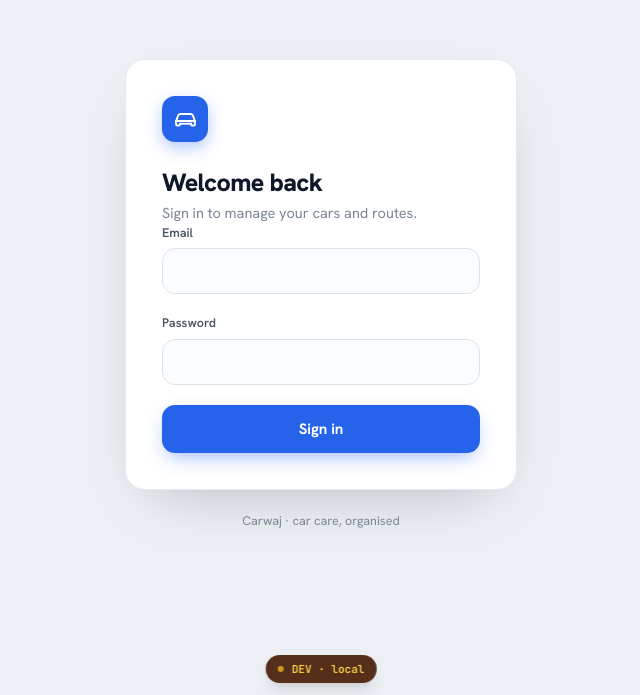
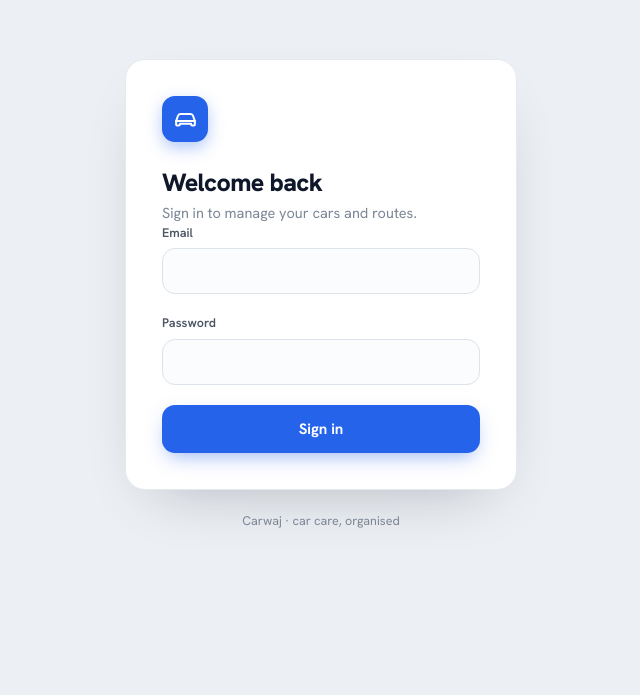
Before and after one commit to smartinezfon/carwaj, a Next.js app: page /login in a window 1280 px wide. Shown: the part 105-800 px from the top of the page, without its empty margins (319-959 px from the left). Built offline with nearby package versions, Linux system fonts and the light colour scheme; no server answers.

Commit message:
Fix dev banner: detect env via Supabase URL instead of VERCEL_ENV

```diff
--- a/src/app/layout.tsx
+++ b/src/app/layout.tsx
@@ -25,7 +25,7 @@ export const viewport: Viewport = {
   maximumScale: 1,
 };
 
-const isPreview = process.env.NEXT_PUBLIC_VERCEL_ENV !== "production";
+const isPreview = process.env.NEXT_PUBLIC_SUPABASE_URL?.includes("vntkpetoickfmmhsnuea");
 
 export default function RootLayout({ children }: { children: React.ReactNode }) {
   return (
```
